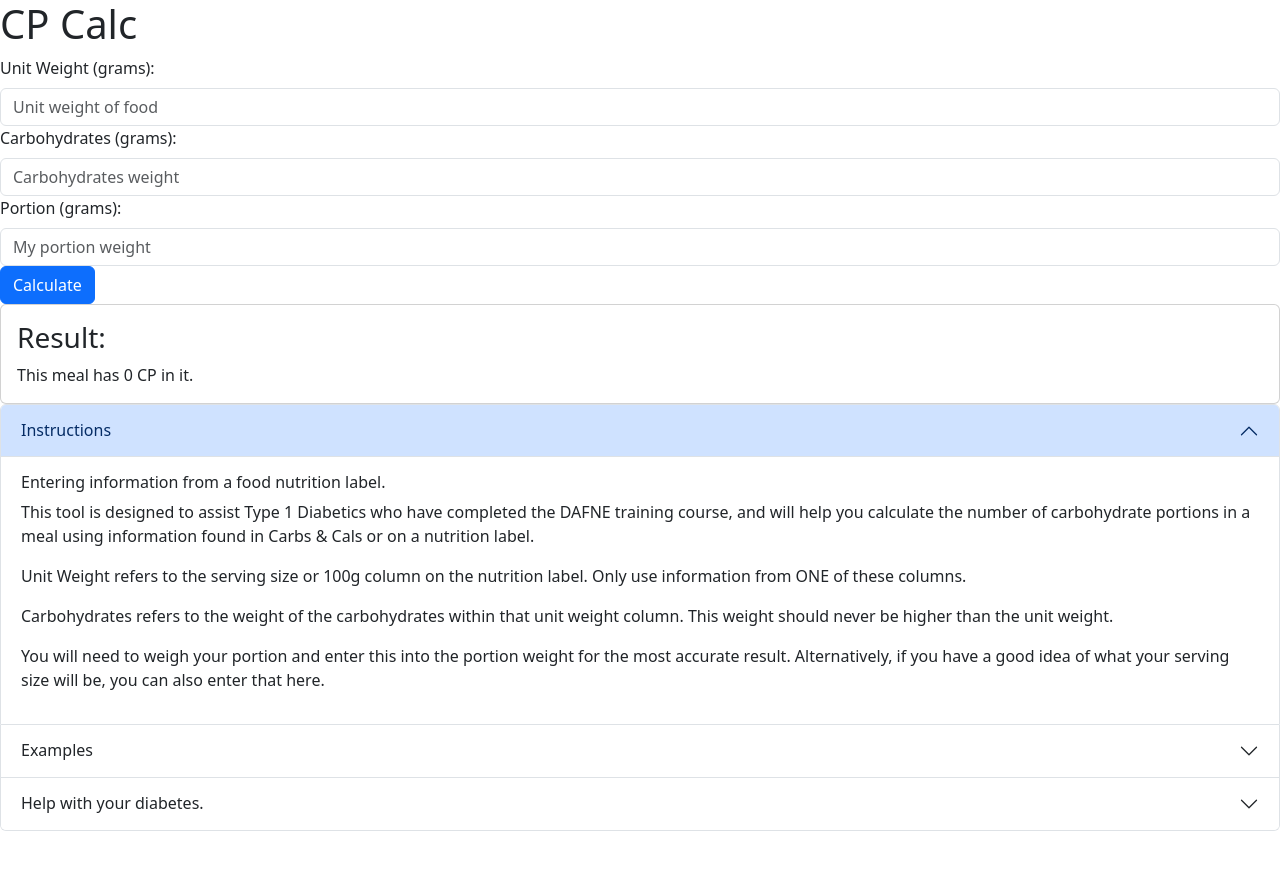
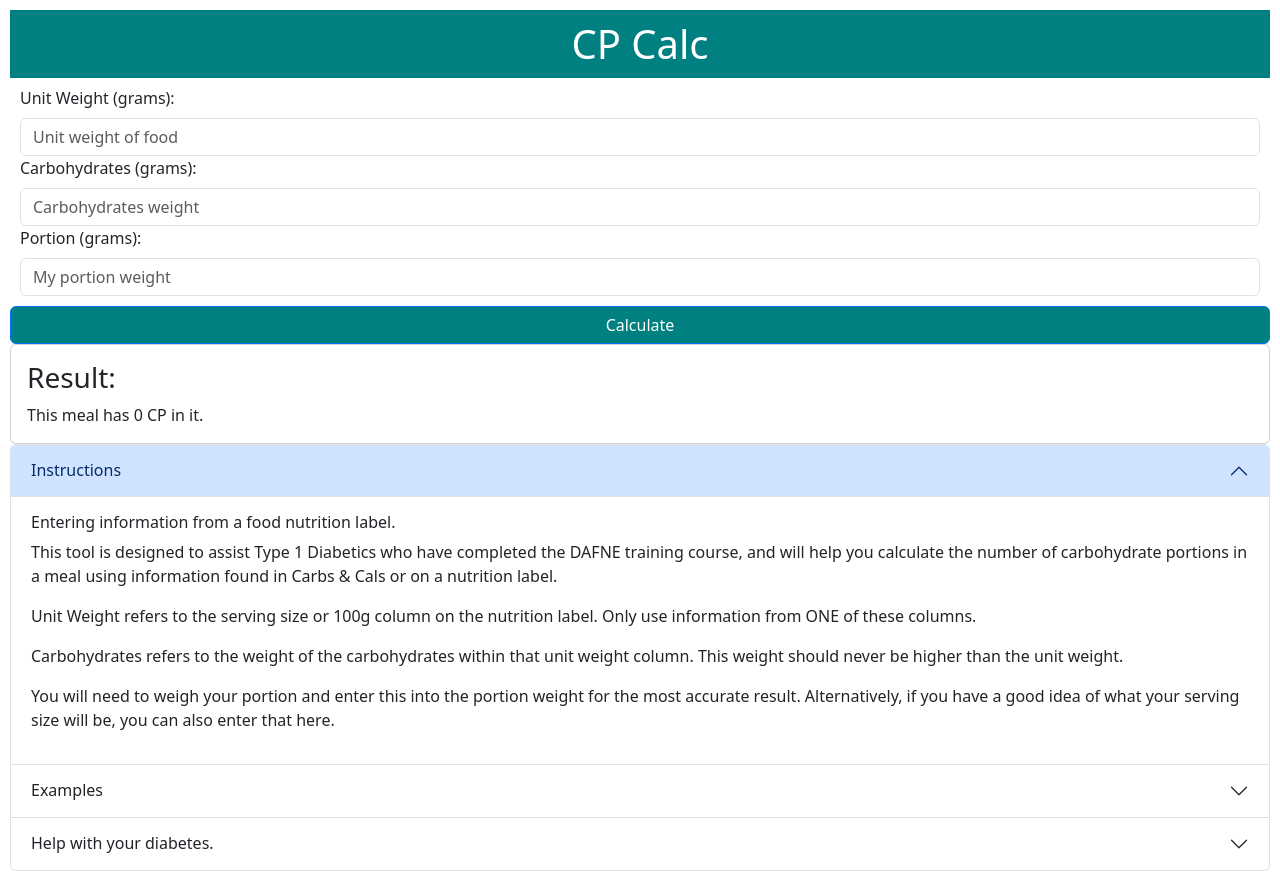
Before and after one commit to VenturingForth/cp-calc, a React (Vite) app: page / in a window 1280 px wide. Before the commit the page ends 831 px from the top, so only its background shows below. Built offline with nearby package versions, Linux system fonts and the light colour scheme.

Commit message:
styling setup

```diff
--- a/src/App.jsx
+++ b/src/App.jsx
@@ -1,6 +1,7 @@
 import 'bootstrap/dist/css/bootstrap.min.css';
-import Calculator from './components/Calculator'
-import Header from './components/Header'
+import './style/App.css';
+import Calculator from './components/Calculator';
+import Header from './components/Header';
 import Instructions from './components/Instructions';
 
 function App() {
--- a/src/components/Calculator.jsx
+++ b/src/components/Calculator.jsx
@@ -44,7 +44,7 @@ export default function Calculator() {
     return (
         <>
         <Form noValidate validated={validated} onSubmit={handleSubmit}>
-            <Form.Group>
+            <Form.Group className="formInput">
                 <Form.Label>Unit Weight (grams): </Form.Label>
                 <Form.Control
                     required
@@ -57,7 +57,7 @@ export default function Calculator() {
                 />
                 <Form.Control.Feedback type="invalid">{ errors.unitWeight }</Form.Control.Feedback>
             </Form.Group>
-            <Form.Group>
+            <Form.Group className="formInput">
                 <Form.Label>Carbohydrates (grams): </Form.Label>
                 <Form.Control
                     required
@@ -70,7 +70,7 @@ export default function Calculator() {
                 />
                 <Form.Control.Feedback type="invalid">{ errors.carbWeight }</Form.Control.Feedback>
             </Form.Group>
-            <Form.Group>
+            <Form.Group className="formInput portionInput">
                 <Form.Label>Portion (grams): </Form.Label>
                 <Form.Control
                     required
@@ -83,9 +83,11 @@ export default function Calculator() {
                 />
                 <Form.Control.Feedback type="invalid">{ errors.portionWeight }</Form.Control.Feedback>
             </Form.Group>
-            <Button variant="primary" type="submit" >
-                Calculate
-            </Button>
+            <div className="d-grid">
+                <Button variant="primary" type="submit" className="btn-calculate">
+                    Calculate
+                </Button>
+            </div>
         </Form>
         <ResultsCard
             cpResult={cpResult}
--- a/src/components/Header.jsx
+++ b/src/components/Header.jsx
@@ -1,5 +1,5 @@
 export default function Header() {
     return (
-        <h1>CP Calc</h1>
+        <h1 className="header">CP Calc</h1>
     )
 }
--- /dev/null
+++ b/src/style/App.css
@@ -0,0 +1,22 @@
+body {
+    padding: 10px;
+}
+
+.header {
+    background-color: teal;
+    color: white;
+    text-align: center;
+    padding: 10px;
+}
+
+.formInput {
+    padding: 0 10px 0 10px;
+}
+
+.portionInput {
+    padding-bottom: 10px;
+}
+
+.btn-calculate {
+    background-color: teal;
+}
```
